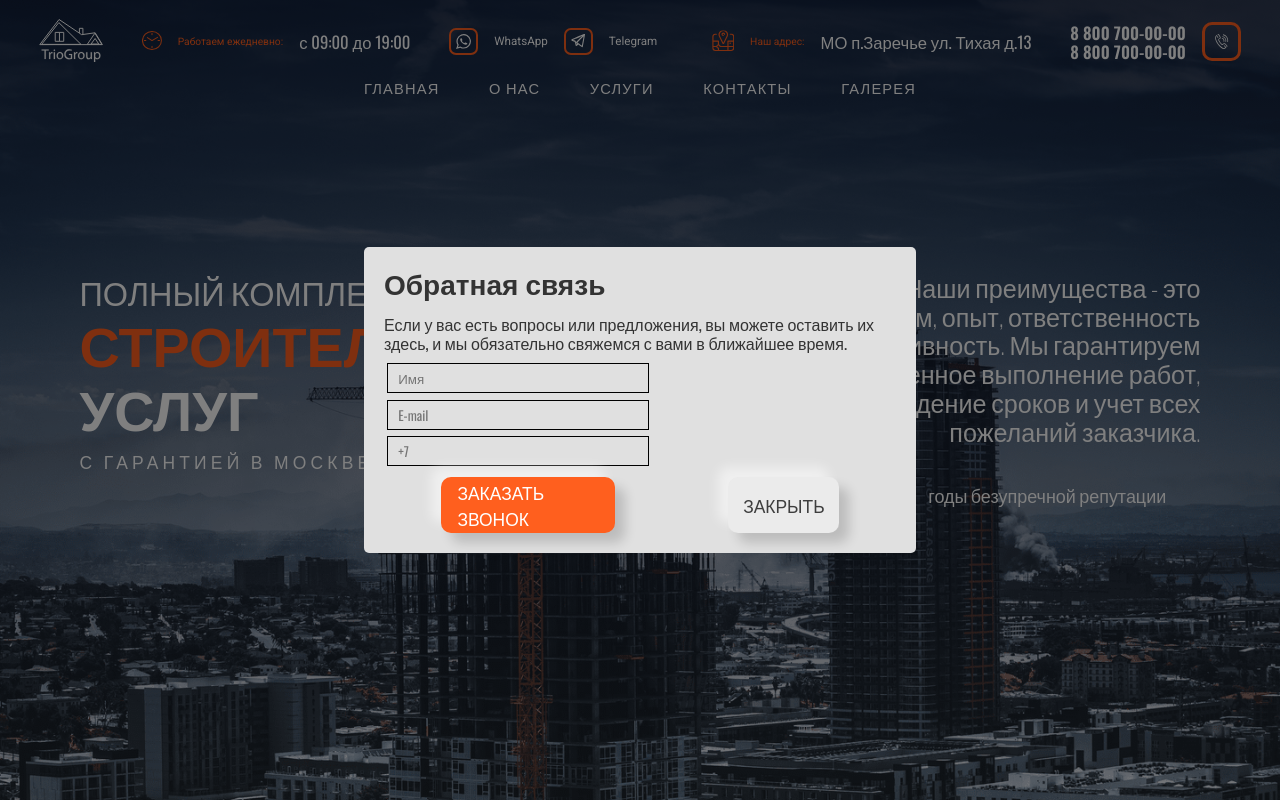
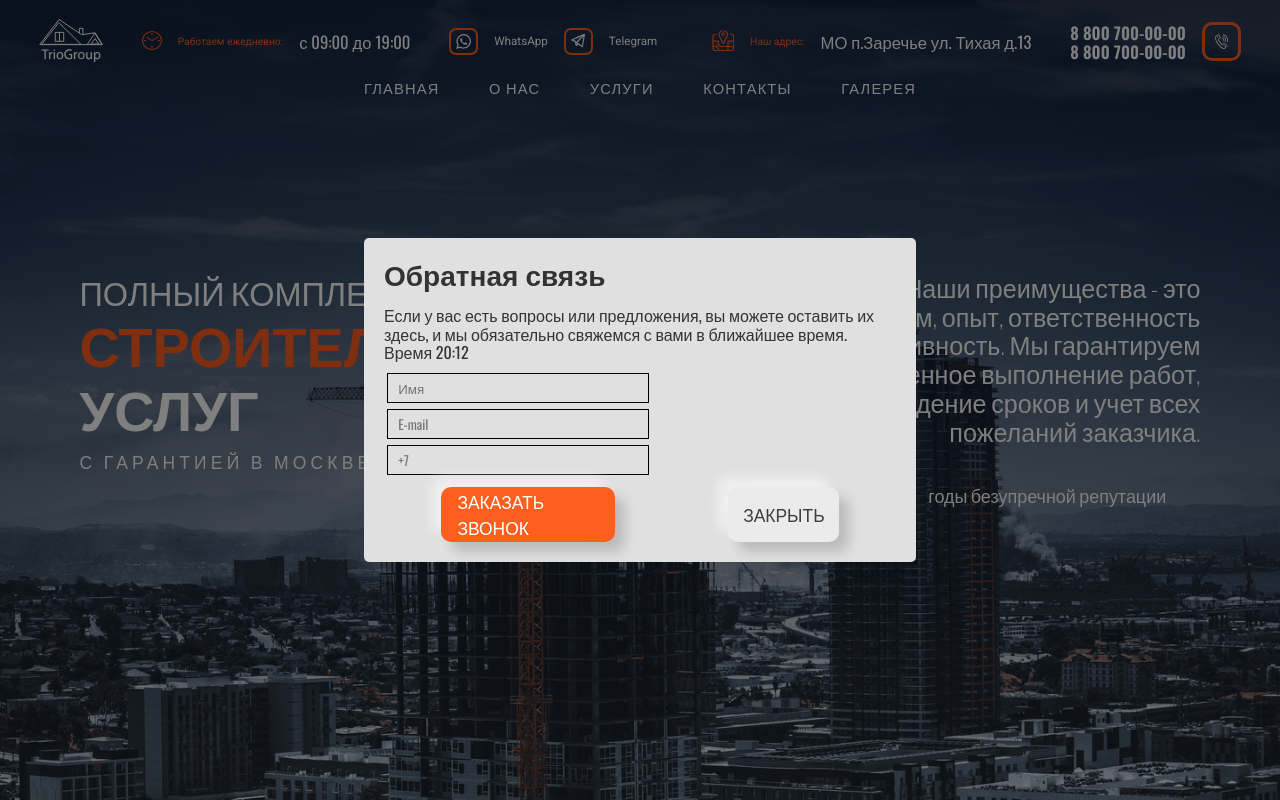
Before and after one commit to NekhayTimur23/Tiogroup, a Next.js app: page / in a window 1280 px wide. Both pictures are taken after a click on the element 1221 px from the left and 41 px from the top of the page. Shown: the top 800 px of the page. Built offline with nearby package versions, Linux system fonts and the light colour scheme.

Commit message:
делаю форму отправки #8

```diff
--- a/src/components/Modal/ModalCall.jsx
+++ b/src/components/Modal/ModalCall.jsx
@@ -17,7 +17,7 @@ const ModalCall = ({ onClose }) => {
       const response = await fetch(
         `${window.location.protocol}//${window.location.hostname}/api/send-email`,
         {
-          method: "GET",
+          method: "POST",
           headers: {
             "Content-Type": "application/json",
             "Access-Control-Allow-Origin": "*",
@@ -76,6 +76,7 @@ const ModalCall = ({ onClose }) => {
             <p>
               Если у вас есть вопросы или предложения, вы можете оставить их
               здесь, и мы обязательно свяжемся с вами в ближайшее время.
+              Время 20:12
             </p>
 
             <div className={styles.inputBlock}>
```
